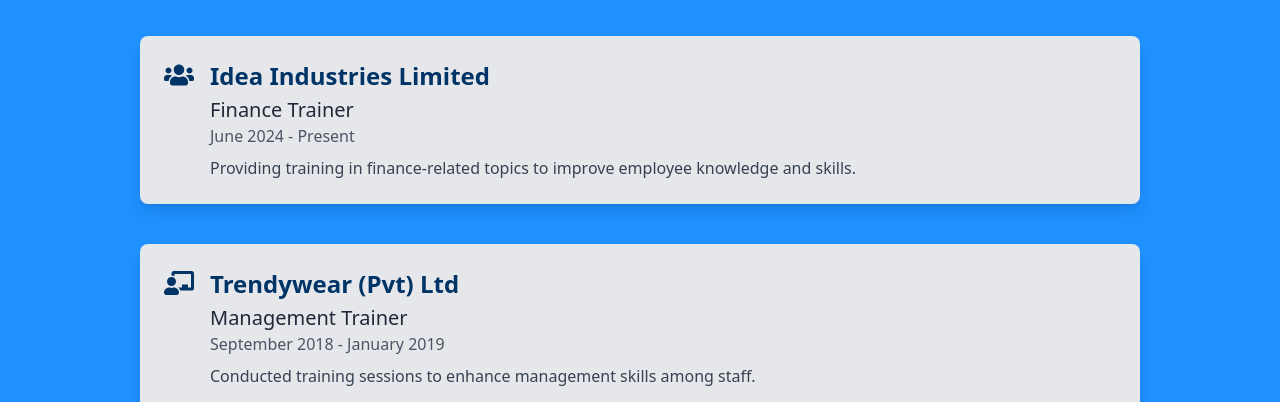
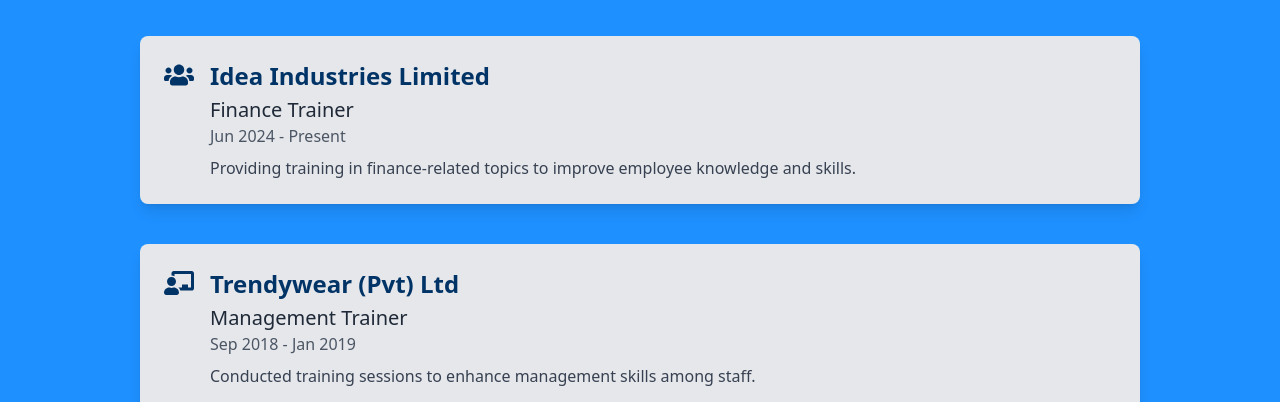
Before and after one commit to saumyapiumi7/Nipun-Vishwa, a React (Vite) app: page / in a window 1280 px wide. Shown: the part 1784-2186 px from the top of the page. Built offline with nearby package versions, Linux system fonts and the light colour scheme.

Commit message:
add experience

```diff
--- a/src/components/Experience.jsx
+++ b/src/components/Experience.jsx
@@ -18,7 +18,7 @@
                             Finance Trainer
                         </p>
                         <p className="text-1xl text-gray-600"> {/* Increased font size */}
-                            June 2024 - Present
+                            Jun 2024 - Present
                         </p>
                         <p className="mt-2 text-gray-700 text-1xl"> {/* Increased font size */}
                             Providing training in finance-related topics to improve employee knowledge and skills.
@@ -37,7 +37,7 @@
                             Management Trainer
                         </p>
                         <p className="text-1xl text-gray-600"> {/* Increased font size */}
-                            September 2018 - January 2019
+                            Sep 2018 - Jan 2019
                         </p>
                         <p className="mt-2 text-gray-700 text-1xl"> {/* Increased font size */}
                             Conducted training sessions to enhance management skills among staff.
```
